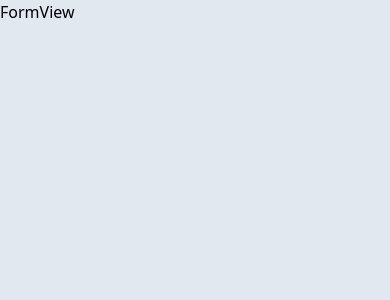
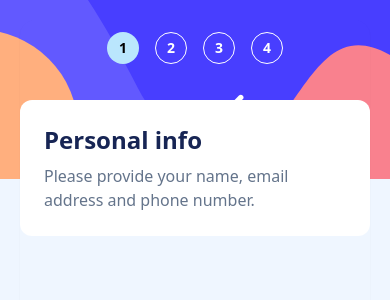
Before and after one commit to dogankocadayilar/multi-step-form, a React (Vite) app: page / in a window 390 px wide. Shown: the top 300 px of the page. Built offline with nearby package versions, Linux system fonts and the light colour scheme.

Commit message:
responsive current step display

```diff
--- a/index.html
+++ b/index.html
@@ -6,7 +6,7 @@
     <meta name="viewport" content="width=device-width, initial-scale=1.0" />
     <title>Vite + React + TS</title>
   </head>
-  <body>
+  <body class="bg-blue-50">
     <div id="root"></div>
     <script type="module" src="/src/main.tsx"></script>
   </body>
--- a/src/App.tsx
+++ b/src/App.tsx
@@ -2,7 +2,7 @@ import Form from "./components/Form";
 
 function App() {
   return (
-    <div className="bg-slate-200 h-screen w-screen">
+    <div className="h-screen max-w-[1440px] min-w-[375px] mx-auto grid md:place-items-center bg-sidebar-mobile bg-no-repeat bg-contain md:bg-none">
       <Form />
     </div>
   );
--- a/src/components/Form.tsx
+++ b/src/components/Form.tsx
@@ -72,8 +72,8 @@ function Form() {
   );
 
   return (
-    <div>
-      <Sidebar step={step} />
+    <div className="md:flex m-5 md:bg-white rounded-2xl md:p-5 shadow-sm">
+      <Sidebar currentStep={step} />
       <FormView
         actionLabel={actionLabel}
         body={bodyContent}
--- a/src/components/FormView.tsx
+++ b/src/components/FormView.tsx
@@ -13,7 +13,13 @@ function FormView({
   secondaryAction,
   secondaryActionLabel,
 }: FormViewProps) {
-  return <div>FormView</div>;
+  return (
+    <div className="bg-white rounded-xl md:px-20">
+      {/* Body */}
+      <div className="relative p-6 ">{body}</div>
+      {/* Footer */}
+    </div>
+  );
 }
 
 export default FormView;
--- a/src/components/Heading.tsx
+++ b/src/components/Heading.tsx
@@ -6,8 +6,10 @@ interface HeadingProps {
 function Heading({ title, subTitle }: HeadingProps) {
   return (
     <div>
-      <div className="text-2xl font-bold">{title}</div>
-      <div className="font-light text-neutral-500 mt-2">{subTitle}</div>
+      <div className="text-2xl md:text-3xl font-bold text-blue-950">
+        {title}
+      </div>
+      <div className="text-md md:text-lg text-slate-500 mt-2">{subTitle}</div>
     </div>
   );
 }
--- a/src/components/Sidebar.tsx
+++ b/src/components/Sidebar.tsx
@@ -1,9 +1,24 @@
+import SidebarItem from "./SidebarItem";
+
 interface SidebarProps {
-  step: number;
+  currentStep: number;
 }
 
-function Sidebar({ step }: SidebarProps) {
-  return <div className="h-full bg-sidebar-desktop"></div>;
+const STEPS = ["YOUR INFO", "SELECT PLAN", "ADD-ONS", "SUMMARY"];
+
+function Sidebar({ currentStep }: SidebarProps) {
+  return (
+    <div className="w-full md:min-w-[275px] md:w-[275px] md:h-full md:bg-sidebar-desktop flex md:flex-col gap-4 md:gap-6 justify-center my-3 md:my-0 md:p-5">
+      {STEPS.map((step, index) => (
+        <SidebarItem
+          key={index}
+          isCurrent={index === currentStep}
+          step={index + 1}
+          title={step}
+        />
+      ))}
+    </div>
+  );
 }
 
 export default Sidebar;
--- /dev/null
+++ b/src/components/SidebarItem.tsx
@@ -0,0 +1,25 @@
+interface SidebarItemProps {
+  isCurrent: boolean;
+  title: string;
+  step: number;
+}
+
+function SidebarItem({ isCurrent, title, step }: SidebarItemProps) {
+  return (
+    <div className="flex gap-3 text-white items-center">
+      <div
+        className={`rounded-full border border-white text-sm font-semibold w-8 h-8 flex justify-center items-center mb-6 md:mb-0 md:w-10 md:h-10 md:text-lg ${
+          isCurrent ? "bg-sky-200 text-black border-none" : "bg-transparent"
+        }`}
+      >
+        {step}
+      </div>
+      <div className="hidden md:block">
+        <div className="font-light text-neutral-300 text-sm">STEP {step}</div>
+        <div className="font-semibold">{title}</div>
+      </div>
+    </div>
+  );
+}
+
+export default SidebarItem;
```
